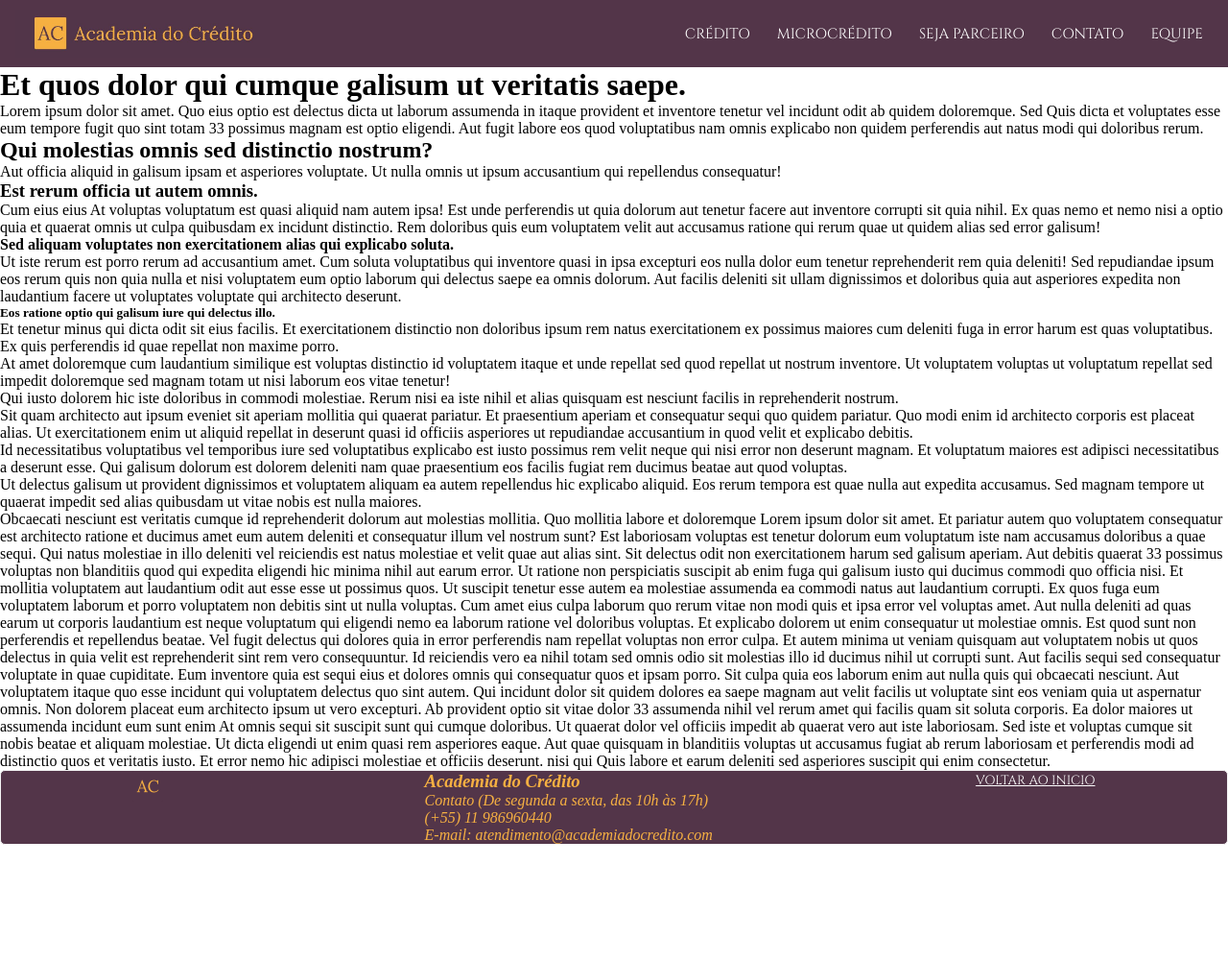
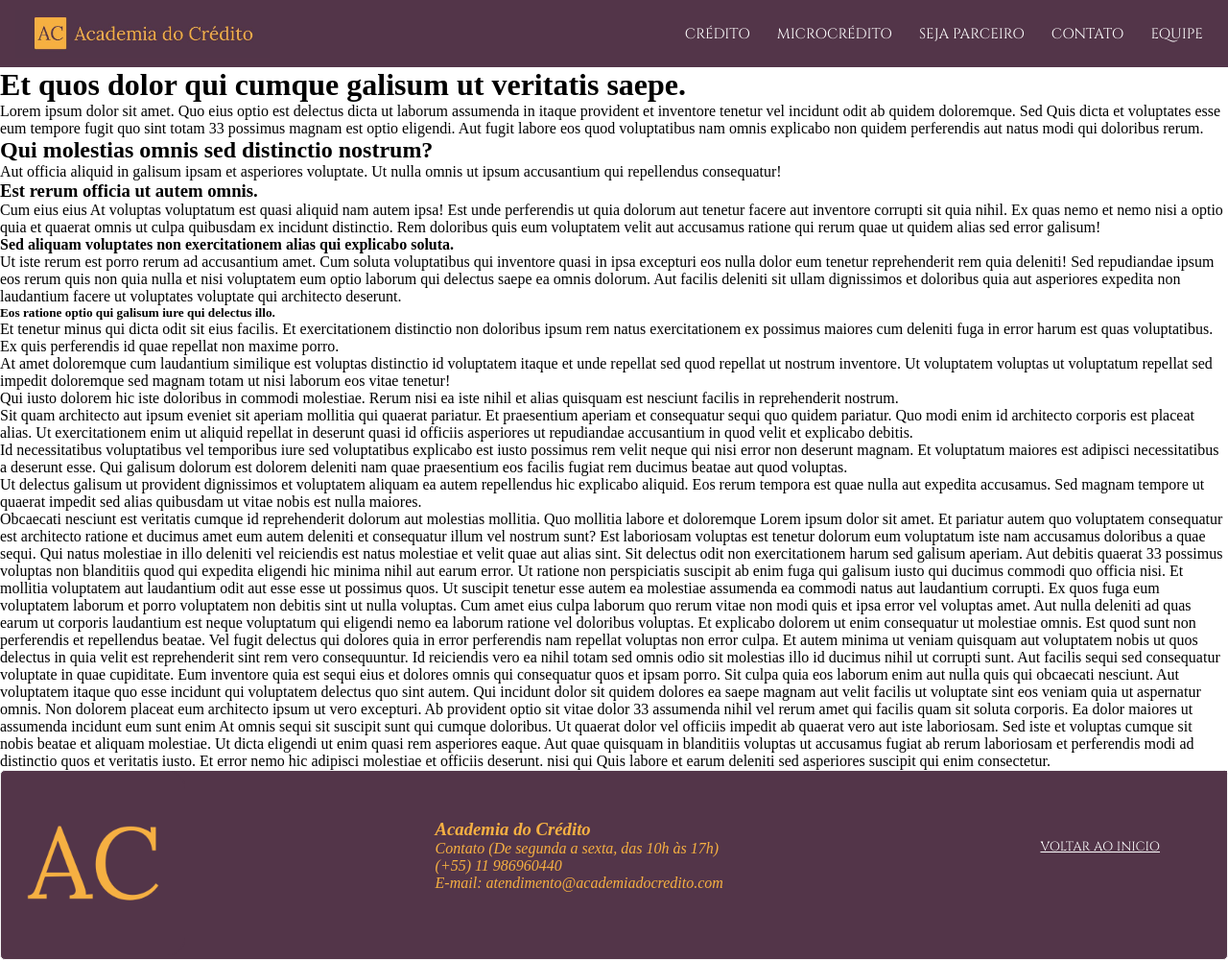
Before and after one commit to marcelessilva/Hackthon-AcademiaCredito, a plain HTML site: page index.html in a window 1280 px wide. Shown: the whole page at 96% size. Before the commit the page ends 880 px from the top, so only its background shows below. Drawn offline with Linux system fonts and the light colour scheme.

Commit message:
centralizando logo

```diff
--- a/css/style.css
+++ b/css/style.css
@@ -52,8 +52,7 @@ header .container img{
 
 footer{
     display: flex;
-    flex-direction: row;
-    justify-content:space-around ;
+    justify-content:space-between ;
     padding: 0px;
     width: 100%;
     color: #F6B042;
@@ -65,7 +64,7 @@ footer{
 
 button{
     justify-content: center;
-    padding: 0px;
+    padding: 70px;
     width: 100%;
     color: #F6B042;
     background-color: #533549;
@@ -79,6 +78,11 @@ a{
     color: white;
     text-transform: uppercase;
     transition: all 250ms linear 0s;
-    padding: 1px;
+
 
 }
+
+address{
+    justify-content: center;
+    padding: 50px;
+}
--- a/index.html
+++ b/index.html
@@ -130,7 +130,7 @@
     </main>
 
     <footer>
-        <div><img src="./icon/favicon-32x32.png" alt="Academia do Crédito"></div>
+        <div><img src="./icon/android-chrome-192x192.png" alt="Academia do Crédito"></div>
         <div>
             <address id="contato">
                 <h3>Academia do Crédito</h3>
```
